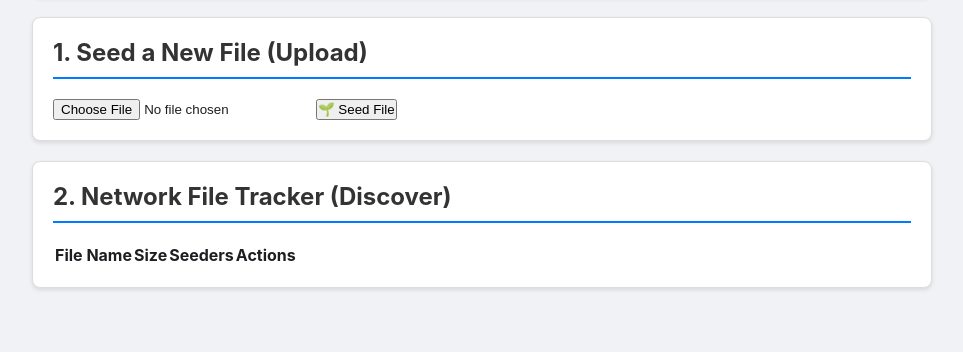
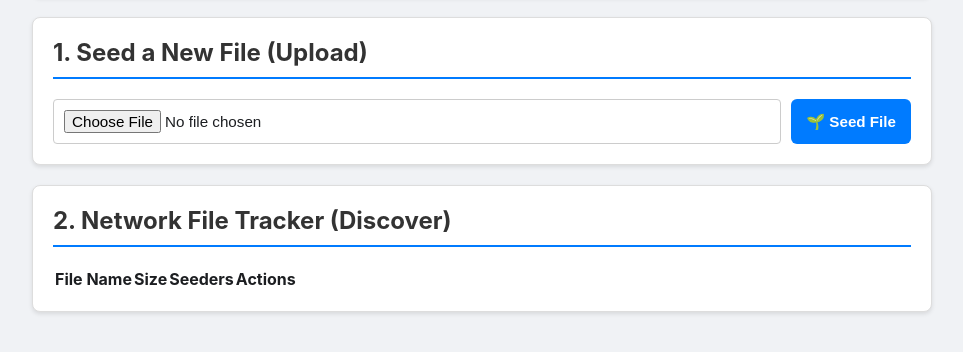
Before and after one commit to varunpareek690/major-project-decentralized-web3-file-sharing-system, a website: page chainshare-v2/public/index.html in a window 1280 px wide. Shown: the part 142-494 px from the top of the page, without its empty margins (158-1121 px from the left). Drawn offline with Linux system fonts and the light colour scheme.

Commit message:
code cleanup

```diff
--- a/chainshare-v2/public/style.css
+++ b/chainshare-v2/public/style.css
@@ -74,3 +74,24 @@ header h1 {
   display: flex;
   gap: 10px;
 }
+
+input[type='file'],
+input[type='text'] {
+  flex-grow: 1;
+  padding: 10px;
+  border: 1px solid #ccc;
+  border-radius: 4px;
+  font-size: 0.95em;
+}
+
+button {
+  background-color: #007bff;
+  color: white;
+  border: none;
+  padding: 10px 15px;
+  border-radius: 6px;
+  font-size: 0.95em;
+  font-weight: 600;
+  cursor: pointer;
+  transition: background-color 0.2s;
+}
```
Also changed, not shown: chainshare-v2/lib/network-utils.js (+29 -0 lines).
